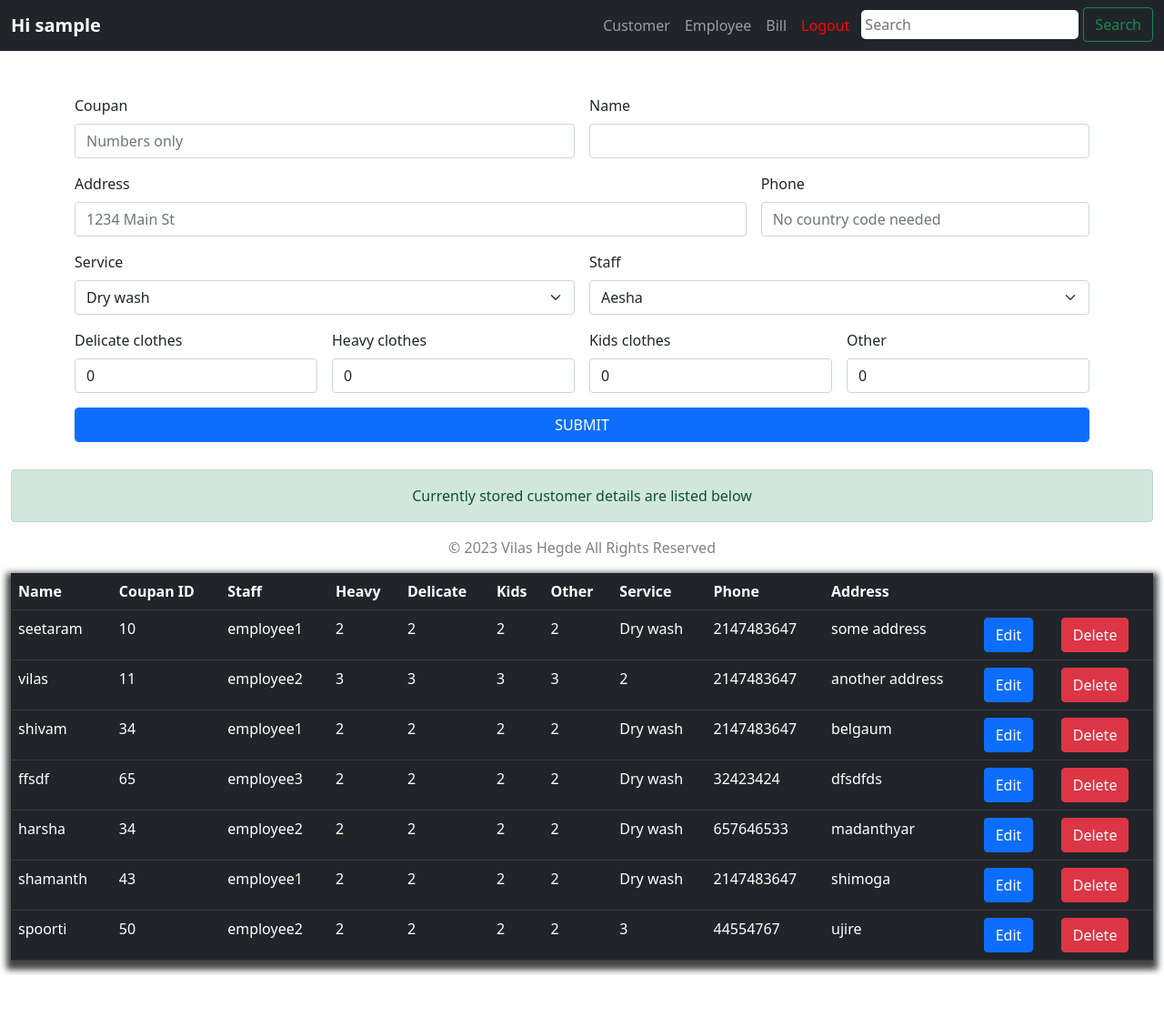
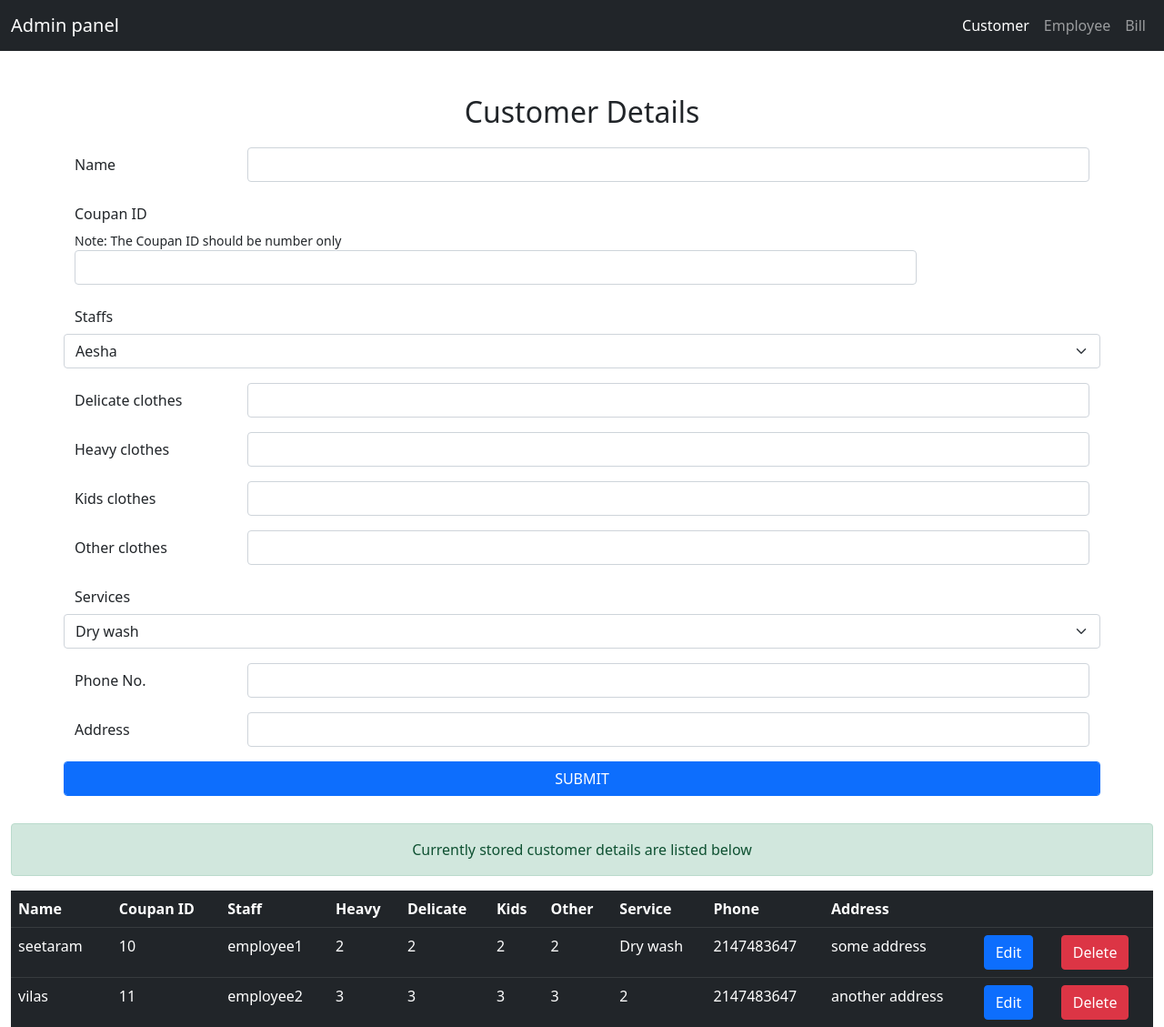
Before and after one commit to meSatyam-1999/Laundry-managament-system, a PHP site: page /customer.php in a window 1280 px wide. Shown: the top 1129 px of the page at 91% size. Before the commit the page ends 1071 px from the top, so only its background shows below. Run offline with PHP 8.4, Linux system fonts and the light colour scheme; the visitor is signed in with stand-in values (Sample User, id 1); data comes from the database, SQL or seed files in the repository.

Commit message:
Add files via upload

```diff
--- a/customer.php
+++ b/customer.php
@@ -1,15 +1,9 @@
-<?php
-include('dbcon.php');
-include('navbar.php');
-?>
 <!DOCTYPE html>
 <html lang="en">
   <head>
     <meta charset="UTF-8" />
     <meta http-equiv="X-UA-Compatible" content="IE=edge" />
     <meta name="viewport" content="width=device-width, initial-scale=1.0" />
-    <link rel="icon" href="https://encrypted-tbn0.gstatic.com/images?q=tbn:ANd9GcT-dByWAgbS_9OR_-I5F3lv3mzrobuutzXElQ&usqp=CAU" type="image/icon type">
-
     <link
       href="https://cdn.jsdelivr.net/npm/bootstrap@5.1.3/dist/css/bootstrap.min.css"
       rel="stylesheet"
@@ -20,83 +14,131 @@ include('navbar.php');
   </head>
   <body>
 
-
+    <nav class="navbar navbar-expand-lg navbar-dark bg-dark mb-5">
+        <div class="container-fluid">
+          <a class="navbar-brand" href="dashboard.php">Admin panel</a>
+          <!-- <button class="navbar-toggler" type="button" data-bs-toggle="collapse" data-bs-target="#navbarText" aria-controls="navbarText" aria-expanded="false" aria-label="Toggle navigation">
+            <span class="navbar-toggler-icon">me-auto</span>
+          </button> -->
+          <!-- <div class="collapse navbar-collapse" id="navbarText"> -->
+            <ul class="navbar-nav  mb-2 mb-lg-0">
+              <li class="nav-item">
+                <a class="nav-link active" href="#">Customer</a>
+              </li>
+              <li class="nav-item">
+                <a class="nav-link" href="employee.php">Employee</a>
+              </li>
+              <li class="nav-item">
+                <a class="nav-link" href="bill.php">Bill</a>
+              </li>
+            </ul>
+          <!-- </div> -->
+        </div>
+      </nav>
     <div class="container">
-    <form class="row g-3" method="post" action="">
-  <div class="col-md-6">
-    <label for="inputEmail4" class="form-label">Coupan</label>
-    <input type="number" name="coupan" placeholder="Numbers only" class="form-control" id="inputEmail4">
+      <form method='post' action="" >
+        <h2 style="text-align: center;margin:20px;">Customer Details</h2>
+        <div class="row mb-3">
+          <label for="inputEmail3" class="col-sm-2 col-form-label">Name</label>
+          <div class="col-sm-10">
+            <input type="text" name="name" class="form-control" id="inputEmail3" />
           </div>
-  <div class="col-md-6">
-    <label for="inputPassword4" class="form-label">Name</label>
-    <input type="text" name="name" class="form-control" id="inputPassword4">
         </div>
-  <div class="col-8">
-    <label for="inputAddress" class="form-label">Address</label>
-    <input type="text" name="address" class="form-control" id="inputAddress" placeholder="1234 Main St">
+        <div class="row mb-3">
+          <label for="inputPassword3" class="col-sm-2 col-form-label"
+            >Coupan ID</label
+          >
+          <small>Note: The Coupan ID should be number only</small>
+          <div class="col-sm-10">
+            <input type="number" name="coupan" class="form-control" id="inputPassword3" />
           </div>
-  <div class="col-4">
-    <label for="inputAddress2" class="form-label">Phone</label>
-    <input type="text" maxlength="10" name="phone" class="form-control" id="inputAddress2" placeholder="No country code needed">
         </div>
-  <div class="col-md-6">
-    <label for="inputServe" class="form-label">Service</label>
-          <select class="form-select" id="inputServe" name="service"  aria-label="Default select example">
-            <option value="Dry wash">Dry wash</option>
-            <option value="Lacromat">Lacromat</option>
-            <option value="Wash & Iron">Wash & Iron</option>
-            <option value="Only Iron">Only Iron</option>
-          </select>
-  </div>
-
-  <div class="col-md-6">
-    <label for="inputState" class="form-label">Staff</label>
-    <select id="inputState" name="staff" class="form-select">
+        <div class="row mb-3">
+            <label for="inputPassword3" class="col-sm-2 col-form-label"
+            >Staffs</label
+          >
+          <select class="form-select" name="staff" aria-label="Default select example">
           <?php
-            $staff=mysqli_query($link,"SELECT `name` from employee");
+$link=new mysqli('localhost','root','','laundry');
+$staff=mysqli_query($link,"SELECT * from employee");
 while($row=mysqli_fetch_array($staff)){
   echo '<option>'.$row['name'] .'</option>';
 }
     ?>
           </select>
+
         </div>
-
-  <div class="col-md-3">
-    <label for="inputZip" class="form-label">Delicate clothes</label>
-    <input value="0" type="number" name="delicate" class="form-control" id="inputPassword3" />
+        <div class="row mb-3">
+          <label for="inputPassword3" class="col-sm-2 col-form-label"
+            >Delicate clothes</label
+          >
+          <div class="col-sm-10">
+            <input type="number" name="delicate" class="form-control" id="inputPassword3" />
           </div>
-  <div class="col-md-3">
-    <label for="inputZip" class="form-label">Heavy clothes</label>
-    <input value="0" type="number" name="heavy" class="form-control" id="inputPassword3" />
         </div>
-  <div class="col-md-3">
-    <label for="inputZip" class="form-label">Kids clothes</label>
-    <input value="0" type="number" name="kids" class="form-control" id="inputPassword3" />
+        <div class="row mb-3">
+          <label for="inputPassword3" class="col-sm-2 col-form-label"
+            >Heavy clothes</label
+          >
+          <div class="col-sm-10">
+            <input type="number" name="heavy" class="form-control" id="inputPassword3" />
           </div>
-  <div class="col-md-3">
-    <label for="inputZip" class="form-label">Other</label>
-    <input value="0" type="number" name="other" class="form-control" id="inputPassword3" />
         </div>
-  <!-- <div class="col-12">
-    <div class="form-check">
-      <input class="form-check-input" type="checkbox" id="gridCheck">
-      <label class="form-check-label" for="gridCheck">
-        Check me out
-      </label>
+        <div class="row mb-3">
+          <label for="inputPassword3" class="col-sm-2 col-form-label"
+            >Kids clothes</label
+          >
+          <div class="col-sm-10">
+            <input type="number" name="kids" class="form-control" id="inputPassword3" />
           </div>
-  </div> -->
-  <div class="col-12">
+        </div>
+        <div class="row mb-3">
+          <label for="inputPassword3" class="col-sm-2 col-form-label"
+            >Other clothes</label
+          >
+          <div class="col-sm-10">
+            <input type="number" name="other" class="form-control" id="inputPassword3" />
+          </div>
+        </div>
+        <div class="row mb-3">
+            <label for="inputPassword3" class="col-sm-2 col-form-label"
+            >Services</label
+          >
+          <select class="form-select" name="service" aria-label="Default select example">
+            <option selected>Dry wash</option>
+            <option value="1">Lacromat</option>
+            <option value="2">Wash & Ironing</option>
+            <option value="3">Only Ironing</option>
+          </select>
+        </div>
+        <div class="row mb-3">
+            <label for="inputPassword3" class="col-sm-2 col-form-label"
+              >Phone No.</label
+            >
+            <div class="col-sm-10">
+              <input name="phone" type="number" class="form-control" id="inputPassword3" />
+            </div>
+          </div>
+          <div class="row mb-3">
+            <label for="inputPassword3" class="col-sm-2 col-form-label"
+              >Address</label
+            >
+            <div class="col-sm-10">
+              <input name="address" type="text" class="form-control" id="inputPassword3" />
+            </div>
+          </div>
+          <div class="row">
               <input name="submit" type="submit" value="SUBMIT" class="form-control btn btn-primary" id="inputPassword3" />
+            </div>
           </div>
       </form>
     </div>
-
-
 
     <div class="container-fluid" style="margin-top: 30px;">
       <div class="alert alert-success ml-4"  style="text-align: center;">
           <label>Currently stored customer details are listed below</label>
       </div>
+
 
 
 <?php
@@ -143,7 +185,6 @@ while($row=mysqli_fetch_array($customers)){
 
   echo "</tr>";
 }
-
 
 //Inserting customer data to database
 
@@ -199,7 +240,6 @@ window.location.href='customer.php';
 
 ?>
 
-<?php include('footer.php'); ?>
 
   </body>
 </html>
--- a/delete.php
+++ b/delete.php
@@ -1,5 +1,6 @@
 <?php
-include('dbcon.php');
+$link=new mysqli('localhost','root','','laundry');
+
 $id=$_GET['id'];
 
 $delete=mysqli_query($link,"DELETE from customer where cid='$id'");
--- a/emp_delete.php
+++ b/emp_delete.php
@@ -1,5 +1,6 @@
 <?php
-include('dbcon.php');
+$link=new mysqli('localhost','root','','laundry');
+
 $id=$_GET['id'];
 
 $delete=mysqli_query($link,"DELETE from employee where eid='$id'");
--- a/emp_edit.php
+++ b/emp_edit.php
@@ -1,5 +1,6 @@
 <?php
-include('dbcon.php');
+$link=new mysqli('localhost','root','','laundry');
+
 $values=mysqli_query($link,"SELECT * from employee where eid='$_GET[id]'");
 while($row=mysqli_fetch_array($values)){
     $name=$row['name'];
@@ -64,7 +65,7 @@ while($row=mysqli_fetch_array($values)){
           <div class="row mb-3">
             <label for="inputEmail3" class="col-sm-2 col-form-label">Phone No.</label>
             <div class="col-sm-10">
-              <input name="phone" type="text" maxlength="10" class="form-control" id="inputEmail3" value="<?php echo $phone; ?>"/>
+              <input name="phone" type="text" class="form-control" id="inputEmail3" value="<?php echo $phone; ?>"/>
             </div>
           </div>
           <div class="row mb-3">
--- a/set_payment.php
+++ b/set_payment.php
@@ -1,5 +1,6 @@
 <?php
-include('dbcon.php');
+$link=new mysqli('localhost','root','','laundry');
+
 $id=$_GET['id'];
 $check=mysqli_query($link,"SELECT P_status from user_view where cid='$id'");
 $arr=mysqli_fetch_array($check);
--- a/set_status.php
+++ b/set_status.php
@@ -1,5 +1,6 @@
 <?php
-include('dbcon.php');
+$link=new mysqli('localhost','root','','laundry');
+
 $id=$_GET['id'];
 $check=mysqli_query($link,"SELECT L_status from user_view where cid='$id'");
 $arr=mysqli_fetch_array($check);
```
Also changed, not shown: bill.php (+34 -94 lines), dashboard.php (+46 -64 lines), edit.php (+7 -9 lines), employee.php (+26 -13 lines). Lines whose indentation alone changed are shown as unchanged.
